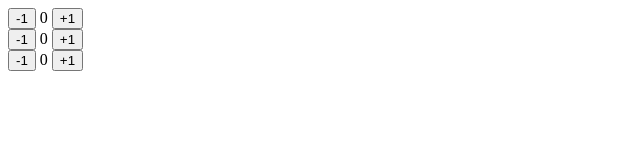
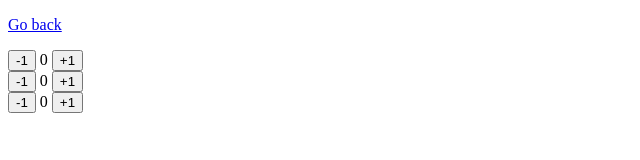
Before and after one commit to Vladislav-UZH/goit-js-hw-09, a plain HTML site: page counter.html in a window 1280 px wide. Shown: the whole page, without its empty margins (0-640 px from the left). Drawn offline with Linux system fonts and the light colour scheme.

Commit message:
Deploying to gh-pages from @ Vladislav-UZH/goit-js-hw-09@4c7f79ac5ae89489401764fa1e8b56c9a57ac157 🚀

```diff
--- a/counter.html
+++ b/counter.html
@@ -1 +1 @@
-<!DOCTYPE html><html lang="en"><head><script type="module" src="/goit-js-hw-09/counter.9af3caa2.js"></script><script nomodule="" defer src="/goit-js-hw-09/counter.d0539a5c.js"></script><meta charset="utf-8"><meta http-equiv="X-UA-Compatible" content="IE=edge"><meta name="viewport" content="width=device-width, initial-scale=1.0"><title>Document</title></head><body> <div id="counter"> <button type="button" data-action="decrement">-1</button> <span id="value">0</span> <button type="button" data-action="increment">+1</button> </div> <div id="counter1"> <button type="button" data-action="decrement">-1</button> <span id="value">0</span> <button type="button" data-action="increment">+1</button> </div> <div id="counter2"> <button type="button" data-action="decrement">-1</button> <span id="value">0</span> <button type="button" data-action="increment">+1</button> </div> <script src="/goit-js-hw-09/counter.a853394a.js" type="module"></script><script src="/goit-js-hw-09/counter.2e60071a.js" nomodule="" defer></script> </body></html>
+<!DOCTYPE html><html lang="en"><head><script type="module" src="/goit-js-hw-09/counter.9af3caa2.js"></script><script nomodule="" defer src="/goit-js-hw-09/counter.d0539a5c.js"></script><meta charset="utf-8"><meta http-equiv="X-UA-Compatible" content="IE=edge"><meta name="viewport" content="width=device-width, initial-scale=1.0"><title>Document</title></head><body> <p><a href="/goit-js-hw-09/index.html">Go back</a></p> <div id="counter"> <button type="button" data-action="decrement">-1</button> <span id="value">0</span> <button type="button" data-action="increment">+1</button> </div> <div id="counter1"> <button type="button" data-action="decrement">-1</button> <span id="value">0</span> <button type="button" data-action="increment">+1</button> </div> <div id="counter2"> <button type="button" data-action="decrement">-1</button> <span id="value">0</span> <button type="button" data-action="increment">+1</button> </div> <script src="/goit-js-hw-09/counter.a853394a.js" type="module"></script><script src="/goit-js-hw-09/counter.2e60071a.js" nomodule="" defer></script> </body></html>
```
